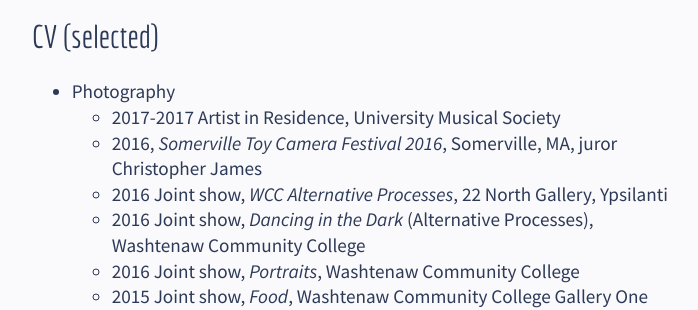
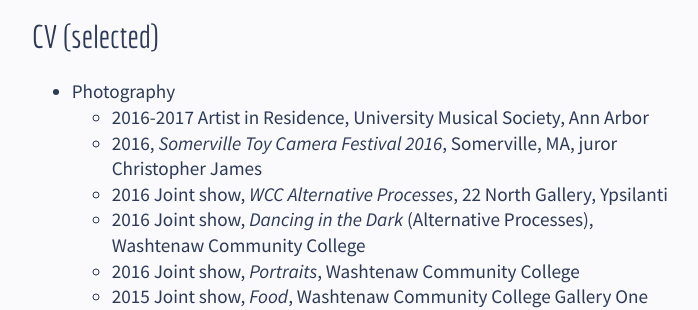
Before and after one commit to logista/btsite, a Jekyll site: the page built from about/index.md, in a window 1280 px wide and 900 px high, scrolled down 1956 px. Shown: the part 155-465 px from the top of the window, without its empty margins (75-773 px from the left). Built offline with Jekyll 4.4.1, drawn with Linux system fonts in a browser that asks for light colours; nearby versions of some CDN libraries.

Commit message:
typo fix

```diff
--- a/about/index.md
+++ b/about/index.md
@@ -30,7 +30,7 @@ Barbara Tozier is a conceptual artist whose medium is photography in all of its
 ### CV (selected)
 
 - Photography
-    - 2017-2017 Artist in Residence, University Musical Society
+    - 2016-2017 Artist in Residence, University Musical Society, Ann Arbor
     - 2016, _Somerville Toy Camera Festival 2016_, Somerville, MA, juror Christopher James
     - 2016 Joint show, _WCC Alternative Processes_, 22 North Gallery, Ypsilanti
     - 2016 Joint show, _Dancing in the Dark_ (Alternative Processes), Washtenaw Community College
```
